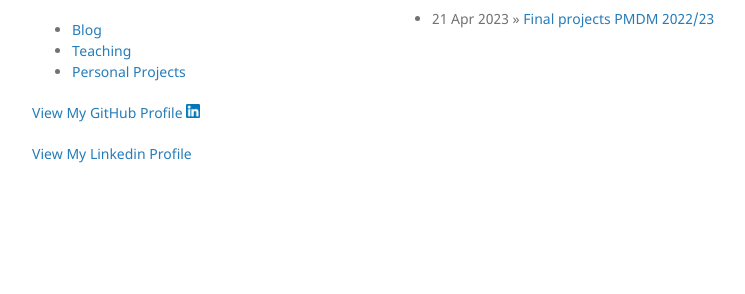
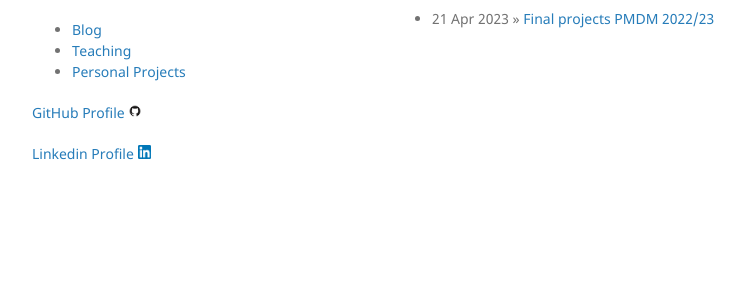
Before and after one commit to ajuan-salesianos/ajuan-salesianos.github.io, a Jekyll site: the page built from index.html, in a window 1280 px wide. Shown: the part 131-425 px from the top of the page, without its empty margins (178-923 px from the left). Built offline with Jekyll 4.4.1, drawn with Linux system fonts in a browser that asks for light colours.

Commit message:
Logo rrss

```diff
--- a/_layouts/default.html
+++ b/_layouts/default.html
@@ -31,17 +31,21 @@
         </ul>
 
         {% if site.github.is_project_page %}
-        <p class="view"><a href="{{ site.github.repository_url }}">View the Project on GitHub <small>{{ site.github.repository_nwo }}</small></a>
-        <img src="/assets/img/github.png" width="5%"></p>
+        <p class="view"><a href="{{ site.github.repository_url }}">View the Project on GitHub <small>{{ site.github.repository_nwo }}</small></a></p>
         {% endif %}
 
         {% if site.github.is_user_page %}
-        <p class="view"><a href="{{ site.github.owner_url }}">View My GitHub Profile</a>
-        <img src="/assets/img/linkedin.png" width="5%"></p>
+        <p class="view">
+          <a href="{{ site.github.owner_url }}">GitHub Profile </a>
+          <img src="/assets/img/github.png" width="5%">
+        </p>
         {% endif %}
 
         {% if site.show_linkedin %}
-        <p class="view"><a href="{{ site.linkedin }}">View My Linkedin Profile</a></p>
+        <p class="view">
+          <a href="{{ site.linkedin }}">Linkedin Profile </a>
+          <img src="/assets/img/linkedin.png" width="5%">
+        </p>
         {% endif %}
 
         {% if site.show_downloads %}
```
